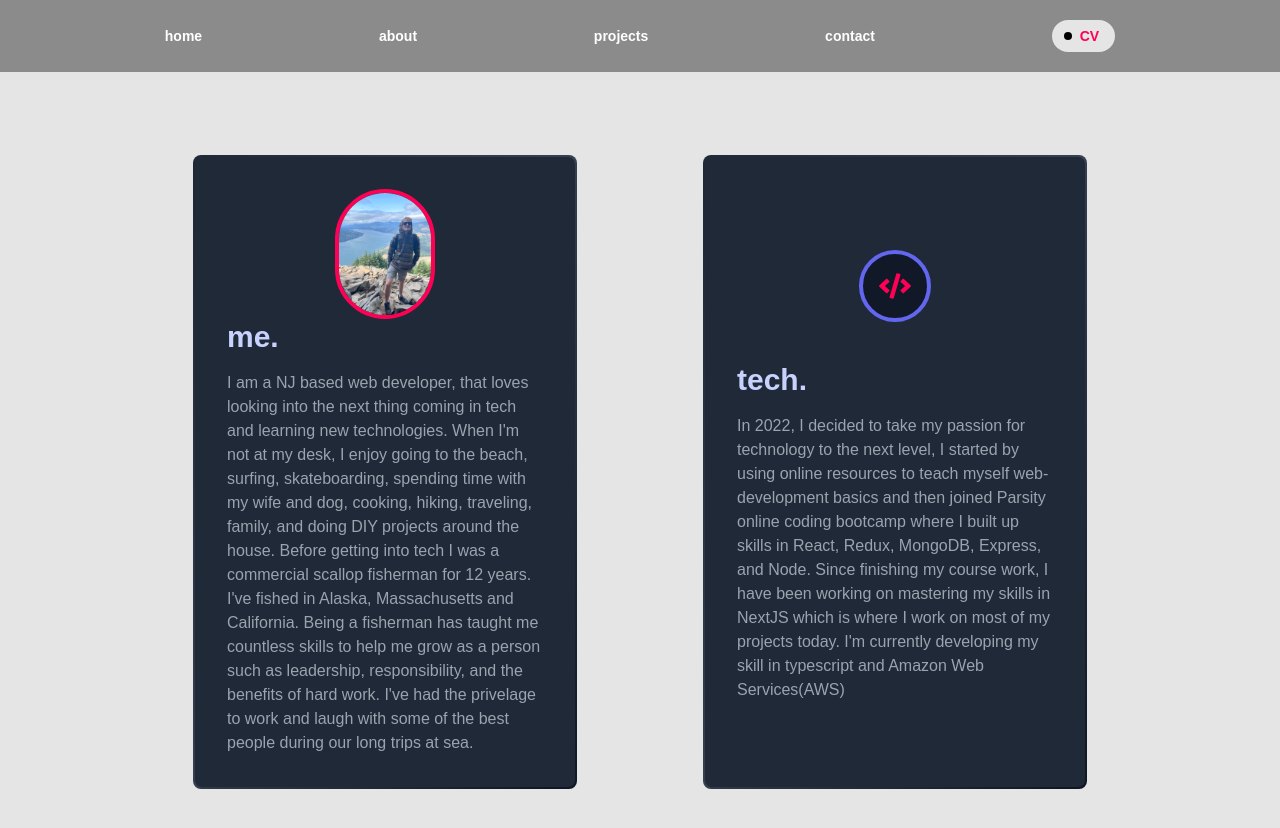
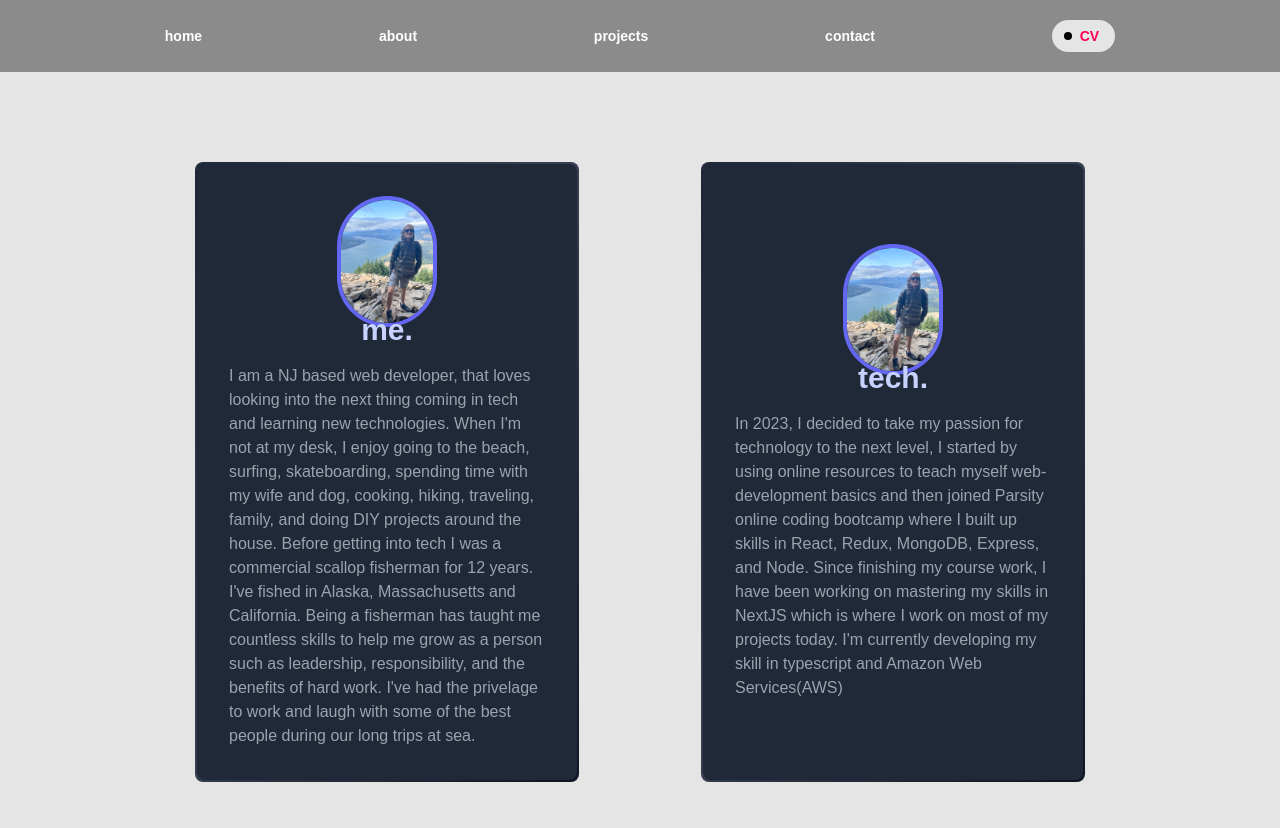
Before and after one commit to bcsurf2822/Benjamin-Corbett-Portfolio, a Next.js app: page /about in a window 1280 px wide. Shown: the top 828 px of the page. Built offline with nearby package versions, Linux system fonts and the light colour scheme.

Commit message:
broke cards into 2 sep components

```diff
--- a/app/components/AboutCards.js
+++ b/app/components/AboutCards.js
@@ -1,5 +1,4 @@
 "use client";
-import { FaCode } from "react-icons/fa";
 import { motion } from "framer-motion";
 import Image from "next/image";
 import { about } from "../data/about";
@@ -7,36 +6,88 @@ import { about } from "../data/about";
 const AboutCards = () => {
   const { life, tech } = about;
   return (
-    <div className="flex flex-col gap-3 md:flex-row  w-full max-w-screen-lg px-2 md:justify-center md:mx-auto">
-      <ShimmerBorderCard title="me." content={life} />
-      <ShimmerBorderCard title="tech." content={tech} />
+    <div className="flex flex-col gap-1 md:flex-row w-full max-w-screen-lg px-2 md:justify-center md:mx-auto">
+      <ShimmerBorderCardMe content={life} />
+      <ShimmerBorderCardTech content={tech} />
     </div>
   );
 };
 
-const ShimmerBorderCard = ({ title, content }) => {
+const ShimmerBorderCardMe = ({ content }) => {
   return (
     <div className="group relative mx-auto w-full max-w-sm overflow-hidden rounded-lg bg-gradient-to-br from-gray-800 via-gray-700 to-gray-900 p-0.5 transition-all duration-500 hover:scale-[1.02] hover:bg-gradient-to-br hover:from-indigo-500 hover:via-purple-500 hover:to-primary">
-      <div className="relative z-10 min-h-full flex flex-col items-center justify-center overflow-hidden rounded-[7px] bg-gray-800 p-8 shadow-lg transition-colors duration-500 group-hover:bg-gray-900">
-        {title === "me." ? (
+      <div className="relative z-10 min-h-full flex flex-col items-center justify-center overflow-hidden rounded-lg bg-gray-800 p-8 shadow-lg transition-colors duration-500 group-hover:bg-gray-900">
+        {/* Image/Logo Section */}
+        <div className="mb-4 w-[100px] h-[100px] flex items-start justify-center">
           <Image
             src="/images/ben-mtn.jpg"
             alt="Profile"
             width={100}
             height={100}
-            className="relative z-10 rounded-full object-cover border-4 border-primary"
+            className="block relative z-10 rounded-full object-cover object-center border-4 border-indigo-500"
             priority
           />
-        ) : (
-          <FaCode className="relative z-10 mb-10 mt-2 rounded-full border-4 border-indigo-500 bg-gray-900 p-4 text-7xl text-primary" />
-        )}
+        </div>
 
-        <h4 className="relative z-10 mb-4 w-full text-3xl font-bold text-indigo-200 group-hover:text-primary">
-          {title}
-        </h4>
-        <p className="relative z-10 text-gray-400 group-hover:text-gray-300">
-          {content}
-        </p>
+        {/* Title Section */}
+        <div className="mb-4">
+          <h4 className="relative z-10 w-full text-3xl font-bold text-indigo-200 group-hover:text-primary">
+            me.
+          </h4>
+        </div>
+
+        {/* Content Section */}
+        <div>
+          <p className="relative z-10 text-gray-400 group-hover:text-gray-300">
+            {content}
+          </p>
+        </div>
+      </div>
+
+      <motion.div
+        initial={{ rotate: "0deg" }}
+        animate={{ rotate: "360deg" }}
+        style={{ scale: 1.75 }}
+        transition={{
+          repeat: Infinity,
+          duration: 3.5,
+          ease: "linear",
+        }}
+        className="absolute inset-0 z-0 bg-gradient-to-br from-indigo-400 via-purple-400/0 to-pink-400 opacity-0 transition-opacity duration-500 group-hover:opacity-100"
+      />
+    </div>
+  );
+};
+
+const ShimmerBorderCardTech = ({ content }) => {
+  return (
+    <div className="group relative mx-auto w-full max-w-sm overflow-hidden rounded-lg bg-gradient-to-br from-gray-800 via-gray-700 to-gray-900 p-0.5 transition-all duration-500 hover:scale-[1.02] hover:bg-gradient-to-br hover:from-indigo-500 hover:via-purple-500 hover:to-primary">
+      <div className="relative z-10 min-h-full flex flex-col items-center justify-center overflow-hidden rounded-lg bg-gray-800 p-8 shadow-lg transition-colors duration-500 group-hover:bg-gray-900">
+        {/* Image/Logo Section */}
+        <div className="mb-4 w-[100px] h-[100px] flex items-start justify-center">
+          <Image
+            src="/images/ben-mtn.jpg"
+            alt="Tech Logo"
+            width={100}
+            height={100}
+            className="block relative z-10 rounded-full object-cover object-center border-4 border-indigo-500"
+            priority
+          />
+        </div>
+
+        {/* Title Section */}
+        <div className="mb-4">
+          <h4 className="relative z-10 w-full text-3xl font-bold text-indigo-200 group-hover:text-primary">
+            tech.
+          </h4>
+        </div>
+
+        {/* Content Section */}
+        <div>
+          <p className="relative z-10 text-gray-400 group-hover:text-gray-300">
+            {content}
+          </p>
+        </div>
       </div>
 
       <motion.div
--- a/app/data/about.js
+++ b/app/data/about.js
@@ -1,5 +1,5 @@
 export const about = {
   life: "I am a NJ based web developer, that loves looking into the next thing coming in tech and learning new technologies. When I'm not at my desk, I enjoy going to the beach, surfing, skateboarding, spending time with my wife and dog, cooking, hiking, traveling, family, and doing DIY projects around the house.  Before getting into tech I was a commercial scallop fisherman for 12 years.  I've fished in Alaska, Massachusetts and California.  Being a fisherman has taught me countless skills to help me grow as a person such as leadership, responsibility, and the benefits of hard work. I've had the privelage to work and laugh with some of the best people during our long trips at sea.",
 
-  tech: "In 2022, I decided to take my passion for technology to the next level, I started by using online resources to teach myself web-development basics and then joined Parsity online coding bootcamp where I built up skills in React, Redux, MongoDB, Express, and Node.  Since finishing my course work, I have been working on mastering my skills in NextJS which is where I work on most of my projects today.  I'm currently developing my skill in typescript and Amazon Web Services(AWS)",
+  tech: "In 2023, I decided to take my passion for technology to the next level, I started by using online resources to teach myself web-development basics and then joined Parsity online coding bootcamp where I built up skills in React, Redux, MongoDB, Express, and Node.  Since finishing my course work, I have been working on mastering my skills in NextJS which is where I work on most of my projects today.  I'm currently developing my skill in typescript and Amazon Web Services(AWS)",
 }
```
